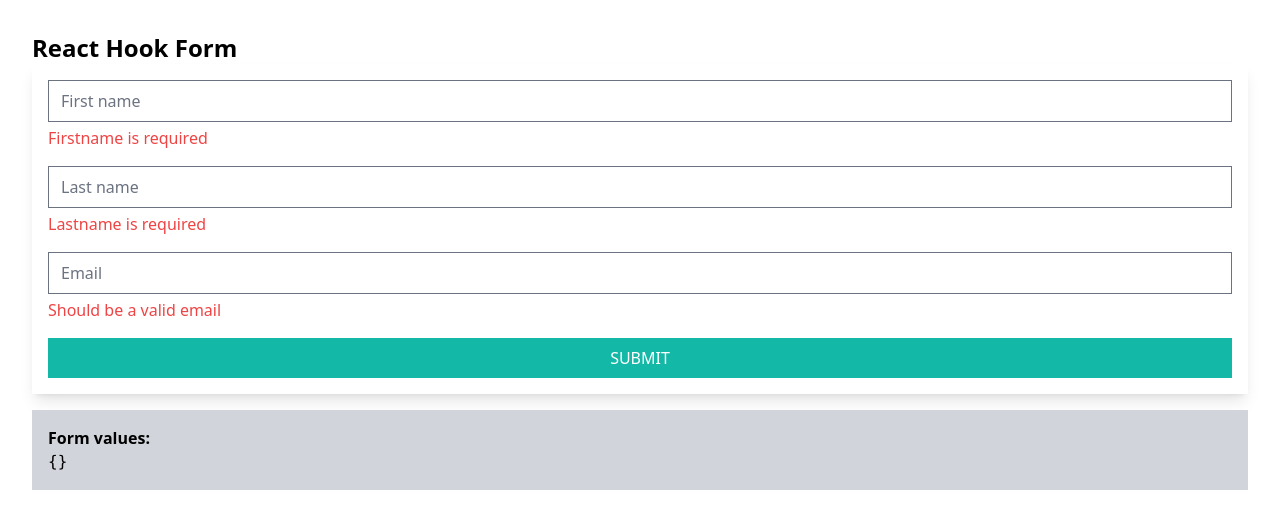
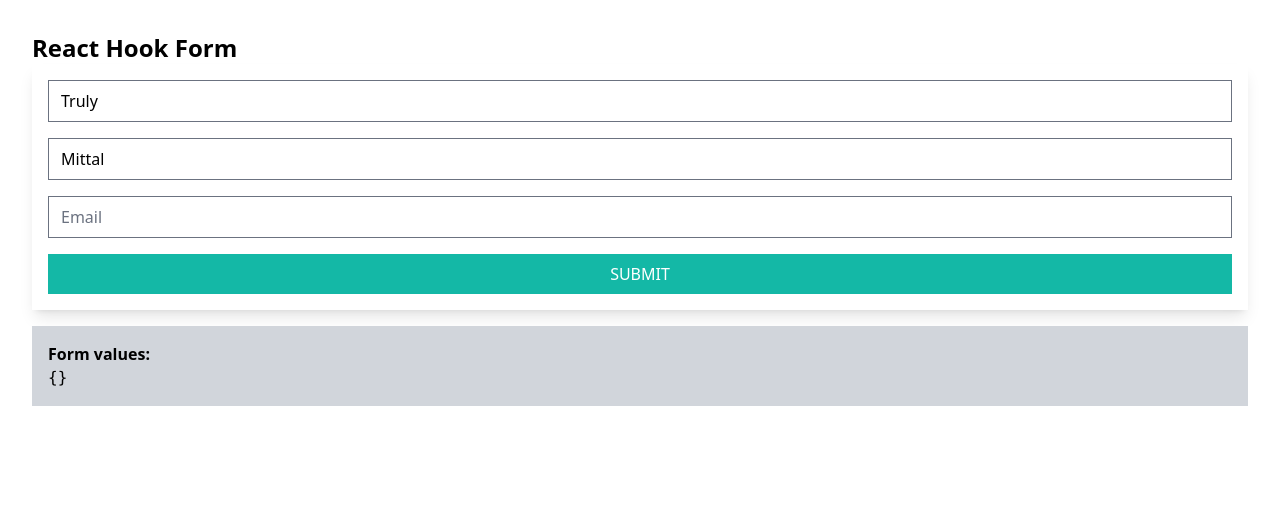
Before and after one commit to luizfiorentino/react-hook-form-tutorial, a React (Vite) app: page / in a window 1280 px wide. Shown: the top 528 px of the page. Built offline with nearby package versions, Linux system fonts and the light colour scheme.

Commit message:
working form

```diff
--- a/src/App.jsx
+++ b/src/App.jsx
@@ -1,37 +1,80 @@
 import React from 'react'
+import { useForm } from 'react-hook-form'
 import './App.css'
 
 function App() {
+  const {
+    formState: { errors },
+    register,
+    handleSubmit,
+  } = useForm({
+    defaultValues: {
+      firstName: 'Truly',
+      lastName: 'Mittal',
+      email: '',
+    },
+    mode: 'all',
+  })
+
+  console.log(errors)
+
   return (
     <div className='App'>
       <h1 className='font-black text-2xl'>React Hook Form</h1>
-      <form className='p-4 shadow-lg flex flex-col space-y-4'>
+      <form
+        onSubmit={handleSubmit(values => {
+          alert(JSON.stringify(values, null, 2))
+        })}
+        className='p-4 shadow-lg flex flex-col space-y-4'
+      >
         <div className='flex flex-col  items-start space-y-1 '>
           <input
             type='text'
-            name='firstName'
             className='min-w-full'
             placeholder='First name'
+            {...register('firstName', {
+              required: { value: true, message: 'First name is required' },
+              minLength: { value: 4, message: 'Must be 4 chars in length' },
+              maxLength: { value: 10, message: 'too long' },
+            })}
           />
-          <p className='text-red-500 inline-flex'>Firstname is required</p>
+          {errors.firstName && (
+            <p className='text-red-500 inline-flex'>
+              {errors.firstName.message}
+            </p>
+          )}
         </div>
         <div className='flex flex-col  items-start space-y-1 '>
           <input
             type='text'
-            name='lastName'
             className='min-w-full'
             placeholder='Last name'
+            {...register('lastName', {
+              required: { value: true, message: 'Last name is required' },
+              minLength: { value: 4, message: 'Must be 4 chars in length' },
+            })}
           />
-          <p className='text-red-500 inline-flex'>Lastname is required</p>
+          {errors.lastName && (
+            <p className='text-red-500 inline-flex'>
+              {errors.lastName.message}
+            </p>
+          )}
         </div>
         <div className='flex flex-col  items-start space-y-1 '>
           <input
             type='text'
-            name='email'
             className='min-w-full'
             placeholder='Email'
+            {...register('email', {
+              pattern: {
+                value: /^[\w-\.]+@([\w-]+\.)+[\w-]{2,4}$/,
+                message: 'Email should be a valid email',
+              },
+            })}
           />
-          <p className='text-red-500 inline-flex'>Should be a valid email</p>
+          {errors.email && (
+            <p className='text-red-500 inline-flex'>{errors.email.message}</p>
+          )}
         </div>
         <button className='bg-teal-500 hover:bg-teal-600 active:bg-teal-500 py-2 px-3 text-white uppercase'>
           submit
```
